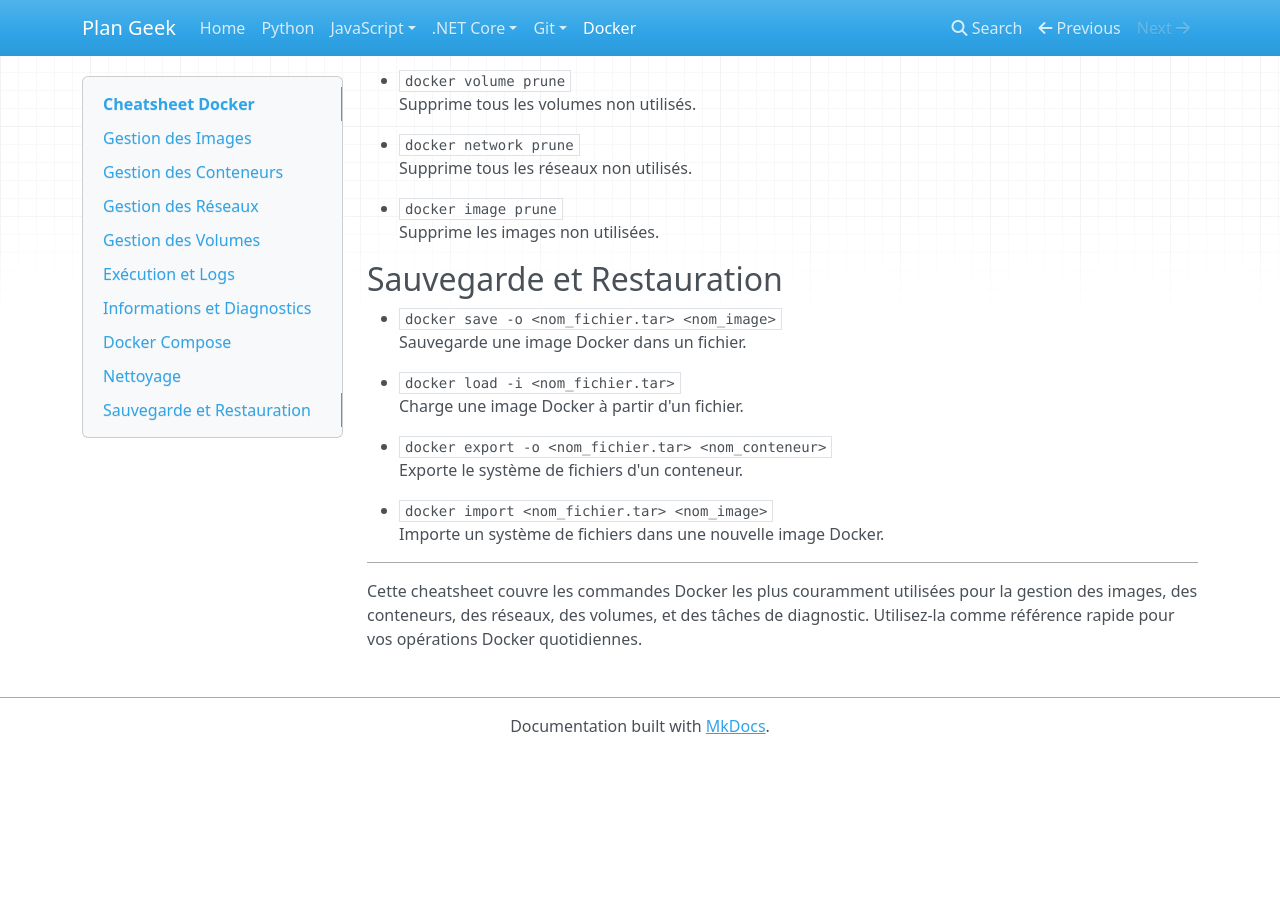
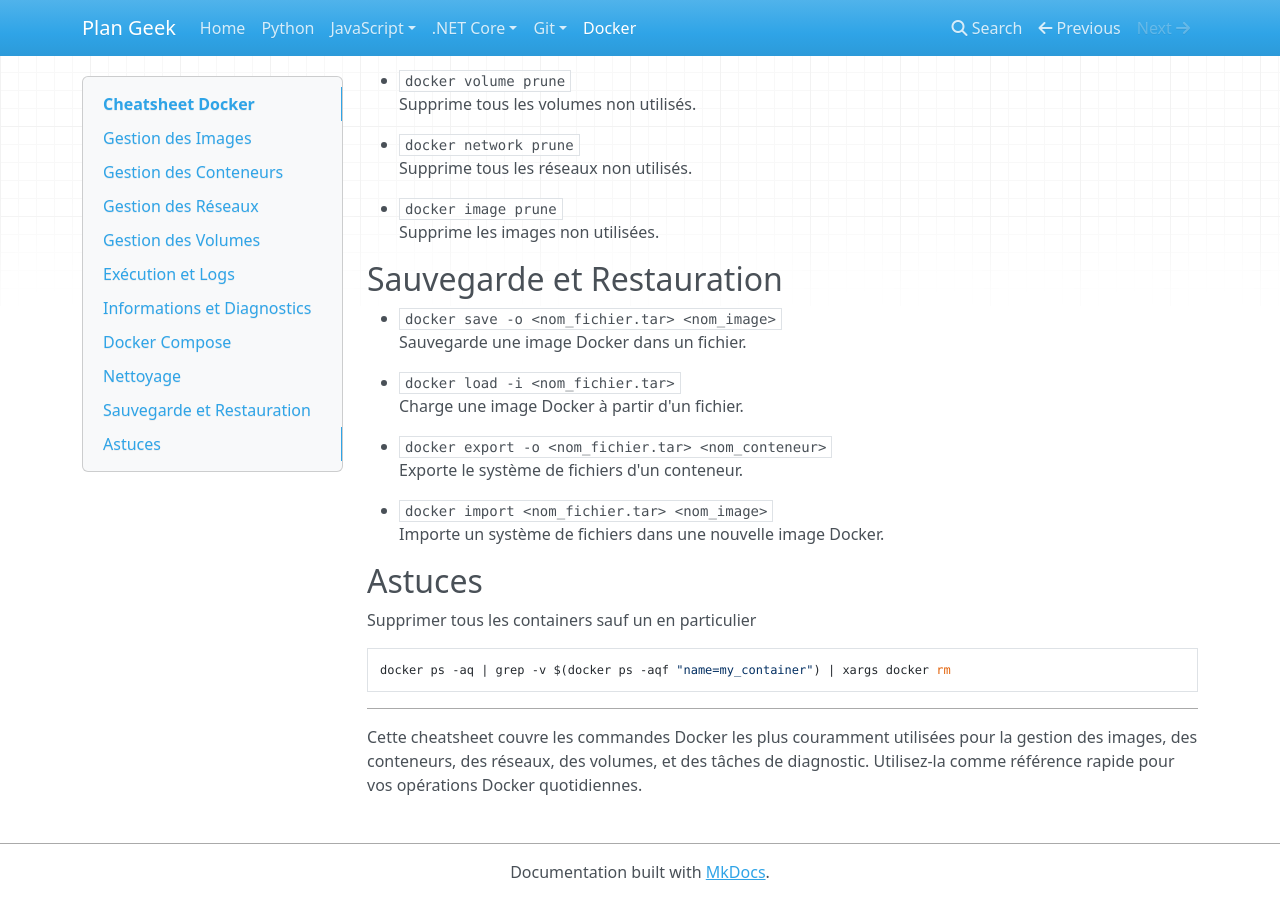
Before and after one commit to HeRrKrUgEr/codeenstock, an MkDocs documentation site: the page built from docs/docker.md, in a window 1280 px wide and 900 px high, scrolled down 2550 px. Built offline with MkDocs 1.6.1, drawn with Linux system fonts in a browser that asks for light colours; nearby versions of some CDN libraries; before the commit the page ends 3304 px from its top, so only the background shows below that.

````diff
--- a/docs/docker.md
+++ b/docs/docker.md
@@ -138,6 +138,14 @@
 - `docker import <nom_fichier.tar> <nom_image>`
   Importe un système de fichiers dans une nouvelle image Docker.
 
+## Astuces
+
+Supprimer tous les containers sauf un en particulier
+
+```bash
+docker ps -aq | grep -v $(docker ps -aqf "name=my_container") | xargs docker rm
+```
+
 ---
 
 Cette cheatsheet couvre les commandes Docker les plus couramment utilisées pour la gestion des images, des conteneurs, des réseaux, des volumes, et des tâches de diagnostic. Utilisez-la comme référence rapide pour vos opérations Docker quotidiennes.
--- a/mkdocs.yml
+++ b/mkdocs.yml
@@ -8,6 +8,8 @@ nav:
   - .NET Core:
       - Razor: dotnet/razor.md
   - Git:
+      - gitignore:
+          - laravel + vue3: git/gitignore/laravelvue.md
       - Authentification Git: git/auth.md
       - CheatSheet: git/git.md
   - Docker: docker.md
````
Also changed, not shown: docs/git/gitignore/laravelvue.md (added, +32 -0 lines), site/docker/index.html, site/index.html, site/search/search_index.json.
